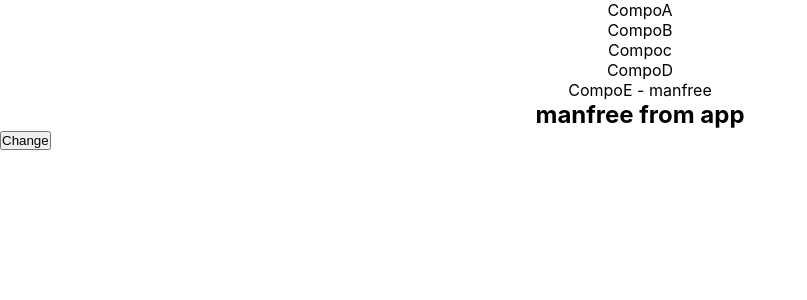
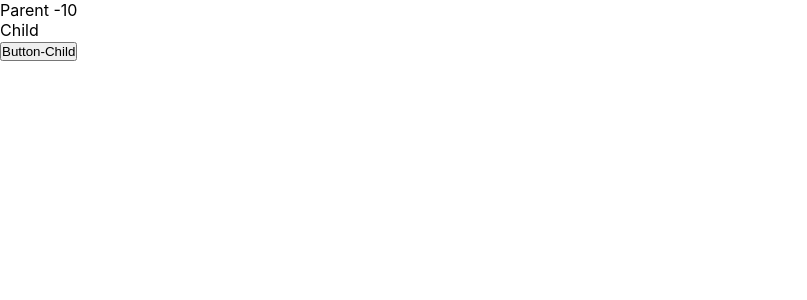
Before and after one commit to mukilathuruvan/frenzo-react, a React (Create React App) app in the folder my-app/: page / in a window 1280 px wide. Shown: the top 300 px of the page, without its empty margins (0-807 px from the left). Built offline with nearby package versions, Linux system fonts and the light colour scheme.

Commit message:
using useCallBack hook

```diff
--- a/my-app/src/App.js
+++ b/my-app/src/App.js
@@ -1,13 +1,8 @@
-import { useContext, useState } from "react";
-import "./App.css";
-import { context } from "./context/UserContext";
-import CompoA from "./render/CompoA";
+import Parent from "./render/memo/Parent";
 function App() {
-  const name = useContext(context);
   return (
     <div className="App">
-      <CompoA />
-      <h2>{name} from app</h2>
+      <Parent />
     </div>
   );
 }
--- a/my-app/src/index.js
+++ b/my-app/src/index.js
@@ -7,9 +7,9 @@ import UserContext from "./context/UserContext";
 
 const root = ReactDOM.createRoot(document.getElementById("root"));
 root.render(
-  <UserContext>
+  <>
     <App />
-  </UserContext>
+  </>
 );
 
 // If you want to start measuring performance in your app, pass a function
--- a/my-app/src/render/CompoE.jsx
+++ b/my-app/src/render/CompoE.jsx
@@ -5,7 +5,11 @@ const CompoE = () => {
   const name = useContext(context);
   console.log("Component - E ");
 
-  return <div>CompoE - {name}</div>;
+  return (
+    <div>
+      <h2>CompoE - {name}</h2>
+    </div>
+  );
 };
 
 export default CompoE;
--- /dev/null
+++ b/my-app/src/render/memo/Child.jsx
@@ -0,0 +1,14 @@
+import React, { memo } from "react";
+
+const Child = ({ handler }) => {
+  console.log("child");
+  return (
+    <div>
+      Child
+      <br />
+      <button onClick={handler}>Button-Child</button>
+    </div>
+  );
+};
+
+export default memo(Child);
--- /dev/null
+++ b/my-app/src/render/memo/Parent.jsx
@@ -0,0 +1,18 @@
+import React, { useCallback, useState } from "react";
+import Child from "./Child";
+
+const Parent = () => {
+  console.log("parent");
+  const [count, setCount] = useState(10);
+  const increment = useCallback(() => {
+    setCount(count + 1);
+  }, []);
+  return (
+    <div>
+      Parent -{count}
+      <Child handler={increment} />
+    </div>
+  );
+};
+
+export default Parent;
```
